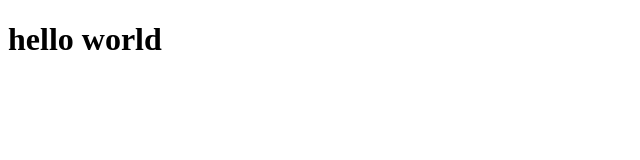
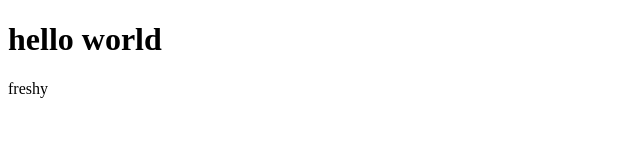
Before and after one commit to erica-fon/first-repos, a plain HTML site: page index.html in a window 1280 px wide. Shown: the full height of the page, 0-640 px from the left. Drawn offline with Linux system fonts and the light colour scheme.

Commit message:
new-branch

```diff
--- a/index.html
+++ b/index.html
@@ -7,7 +7,7 @@
     <title>Document</title>
 </head>
 <body>
-    <h1>hello world</h1>
+    <h1>hello world</h1> <p>freshy</p>
 
 </body>
 </html>
```
